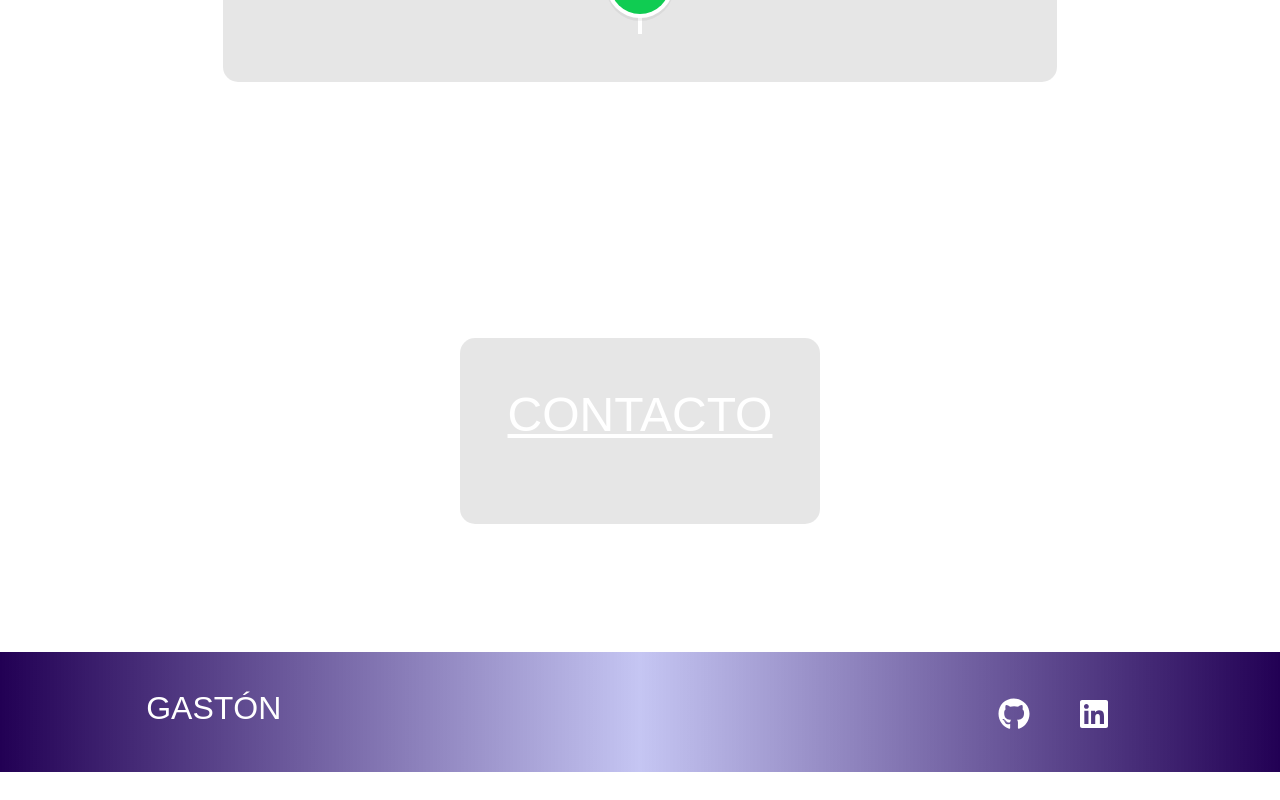
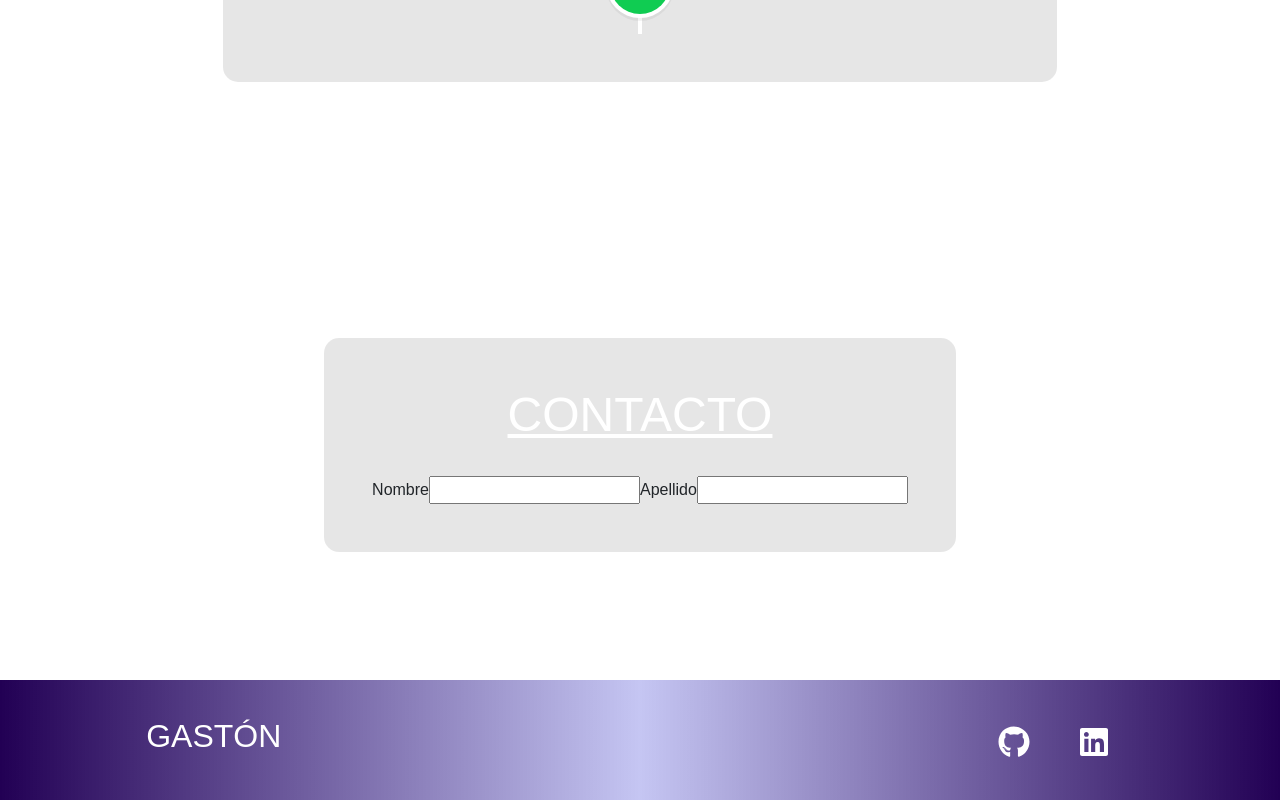
Before and after one commit to Ikkitonga/portfolio-gaston-macias, a React (Vite) app: page / in a window 1280 px wide. Shown: the part 3516-4316 px from the top of the page. Before the commit the page ends 4288 px from the top, so only its background shows below. Built offline with nearby package versions, Linux system fonts and the light colour scheme.

Commit message:
componente contacto y formulario en construccion

```diff
--- a/src/componentes/contacto/Contacto.jsx
+++ b/src/componentes/contacto/Contacto.jsx
@@ -1,9 +1,13 @@
+import FormularioContacto from "../formularioContacto/FormularioContacto";
 import "./contacto.css";
 
 
 const Contacto = () => {
     return <section className="seccion__contacto" id="contacto">
         <h2>CONTACTO</h2>
+        <div className="contenedor__formulario">
+            <FormularioContacto />
+        </div>
     </section>
 }
 
--- /dev/null
+++ b/src/componentes/formularioContacto/FormularioContacto.jsx
@@ -0,0 +1,14 @@
+import "./formularioContacto.css";
+
+const FormularioContacto = () => {
+    return <form className="formulario">
+        <div className="">
+            <label htmlFor="nombre">Nombre</label>
+            <input type="text" />
+            <label htmlFor="">Apellido</label>
+            <input type="text" />
+        </div>
+    </form>
+}
+
+export default FormularioContacto;
```
Also changed, not shown: src/componentes/formularioContacto/formularioContacto.css (added).
